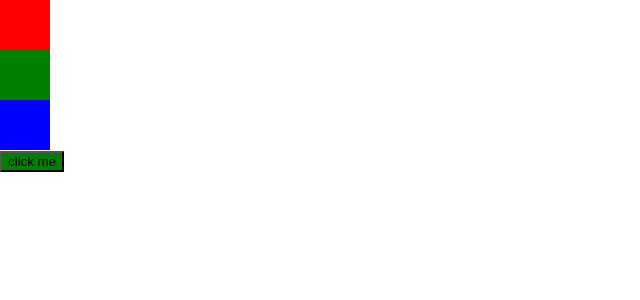
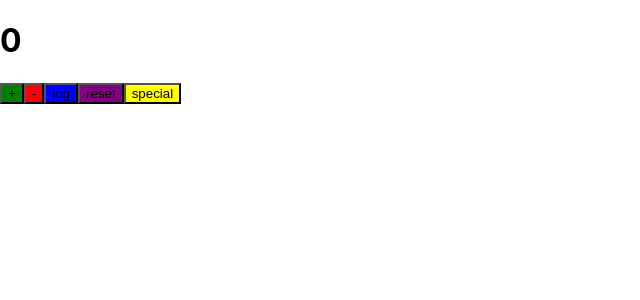
Before and after one commit to Ali-GreenHeart/fe07-react, a React (Create React App) app: page / in a window 1280 px wide. Shown: the top 300 px of the page, without its empty margins (0-640 px from the left). Built offline with nearby package versions, Linux system fonts and the light colour scheme.

Commit message:
add Counter

```diff
--- a/src/App.jsx
+++ b/src/App.jsx
@@ -1,18 +1,10 @@
-import Button from "./components/Button";
-import { PaintQuadrat } from "./components/PaintQuadrat";
+import Counter from "./components/Counter";
 
 function App() {
   return (
-    <div>
-      {/*props-> react componentlerinin attribute-lardiri */}
-      <PaintQuadrat bgColor='red' />
-      <PaintQuadrat bgColor='green' />
-      <PaintQuadrat bgColor='blue' />
-      {/* {PaintQuadrat({ bgColor: 'green' })} */}
-      <Button clickleyende={() => {
-        console.log('clicked on me!')
-      }} bgColor="green" text="click me" />
-    </div>
+    <>
+      <Counter />
+    </>
   );
 }
 
--- /dev/null
+++ b/src/components/Counter.jsx
@@ -0,0 +1,29 @@
+import { useState } from "react";
+import Button from "./Button";
+
+function Counter() {
+    const [count, setCount] = useState(0)
+
+    return (
+        <>
+            <h1>{count}</h1>
+            <Button bgColor="green" text="+" clickleyende={() => {
+                setCount(count + 1)
+            }} />
+            <Button bgColor="red" text="-" clickleyende={() => {
+                setCount(count - 1)
+            }} />
+            <Button bgColor="blue" text="log" clickleyende={() => {
+                console.log(count)
+            }} />
+            <Button bgColor="purple" text="reset" clickleyende={() => {
+                setCount(0)
+            }} />
+            <Button bgColor="yellow" text="special" clickleyende={() => {
+                let ed = +prompt('ededi daxil edin: ')
+                setCount(ed)
+            }} />
+        </>
+    )
+}
+export default Counter;
```
Also changed, not shown: src/components/Button.jsx (line endings or trailing spaces).
